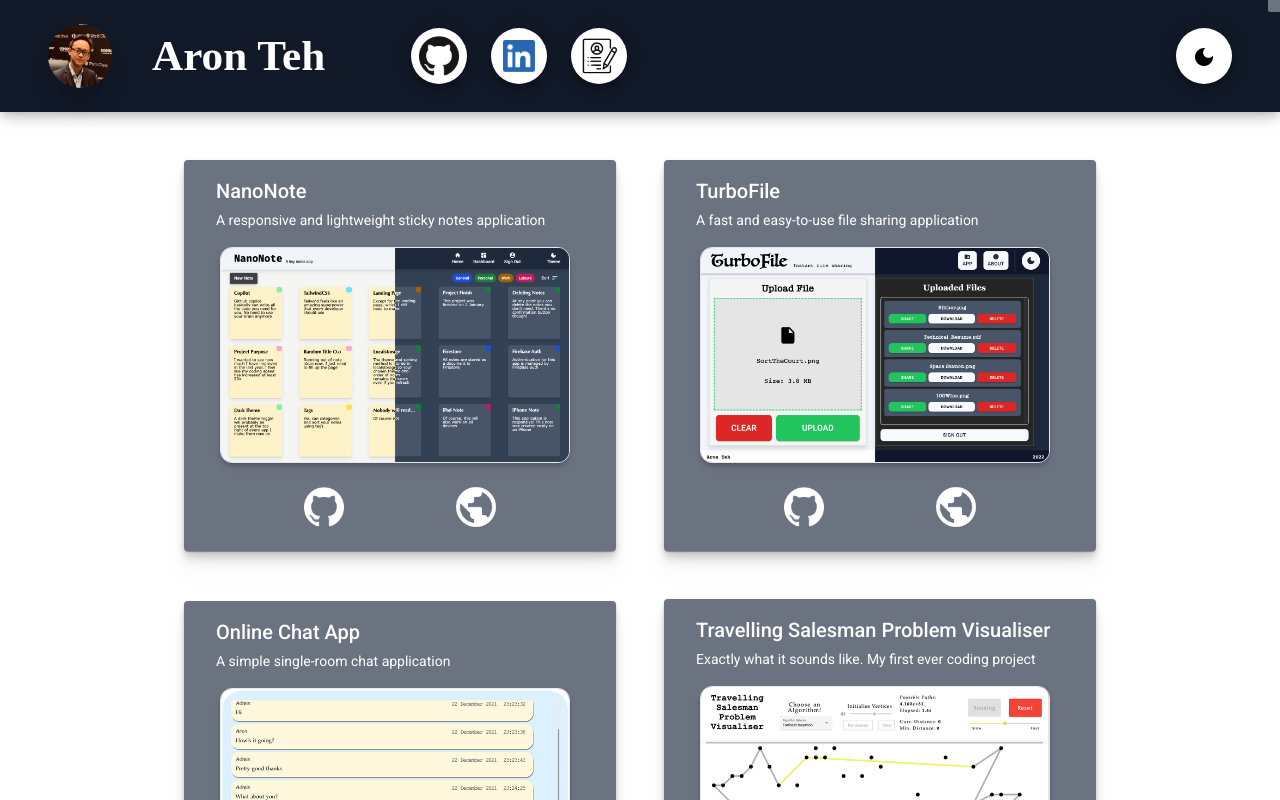
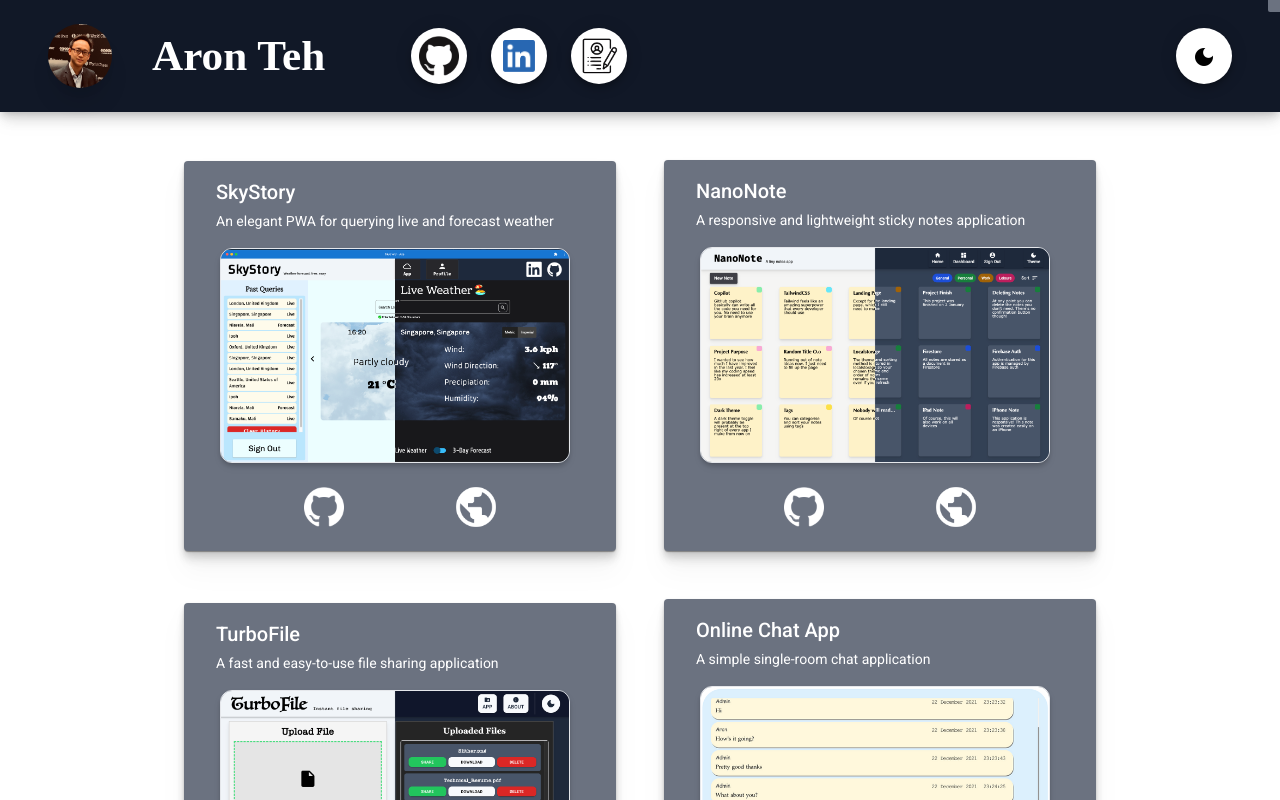
Before and after one commit to Ellipsoul/self-portfolio, an Angular app: page / in a window 1280 px wide. Shown: the top 800 px of the page. Built offline with nearby package versions, Linux system fonts and the light colour scheme.

Commit message:
Project SkyStory added!

```diff
--- a/package.json
+++ b/package.json
@@ -1,6 +1,6 @@
 {
   "name": "self-portfolio",
-  "version": "1.8.0",
+  "version": "1.9.0",
   "scripts": {
     "ng": "ng",
     "start": "ng serve",
@@ -27,7 +27,7 @@
     "zone.js": "~0.11.4"
   },
   "devDependencies": {
-    "@angular-devkit/build-angular": "~13.0.4",
+    "@angular-devkit/build-angular": "^13.3.7",
     "@angular/cli": "~13.0.4",
     "@angular/compiler-cli": "~13.0.0",
     "@types/jasmine": "~3.10.0",
--- a/src/app/theme.service.ts
+++ b/src/app/theme.service.ts
@@ -11,6 +11,13 @@ export interface Project {
 
 // Hard coded project information
 export const PROJECTS:Project[] = [
+  {
+    name: 'SkyStory',
+    description: 'An elegant PWA for querying live and forecast weather',
+    github_url: 'https://github.com/Ellipsoul/weather-app',
+    demo_url: 'https://skystory.aronteh.com/',
+    image_link: '../assets/project_images/skystory.png',
+  },
   {
     name: 'NanoNote',
     description: 'A responsive and lightweight sticky notes application',
```
Also changed, not shown: src/assets/project_images/skystory.png (added).
